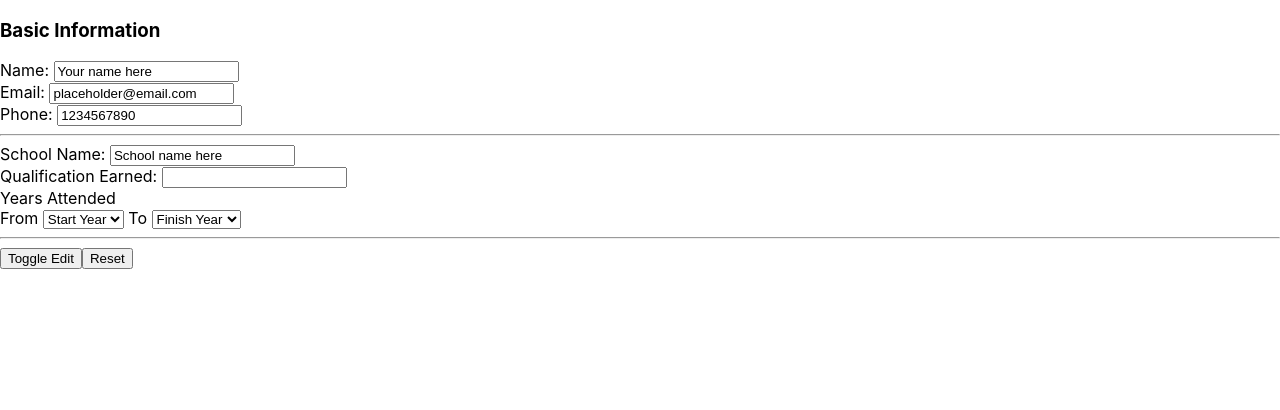
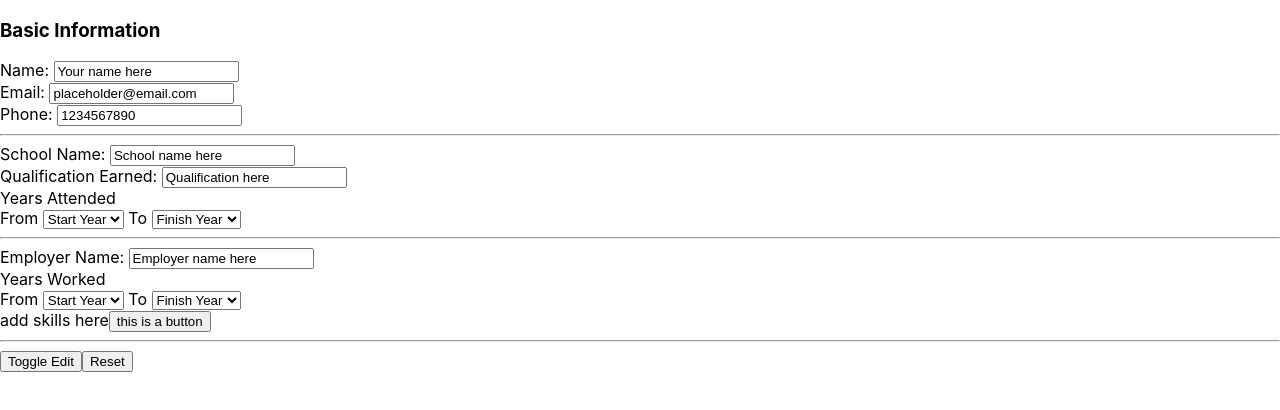
Before and after one commit to j-nas/cv-project, a React (Create React App) app: page / in a window 1280 px wide. Shown: the top 410 px of the page. Built offline with nearby package versions, Linux system fonts and the light colour scheme.

Commit message:
basic functionality complete

```diff
--- a/src/App.js
+++ b/src/App.js
@@ -5,6 +5,7 @@ import ToggleEditButton from './components/ToggleEditButton'
 import ResetButton from './components/ResetButton'
 import PrintButton from './components/PrintButton'
 import Education from './components/Education'
+import Experience from './components/Experience'
 class App extends Component {
   constructor() {
     super()
@@ -47,7 +48,7 @@ class App extends Component {
       employerName: "Employer name here",
       yearWorkStart: "",
       yearWorkComplete: "",
-      relevantSkills: ["relavant skill here"],
+      relevantSkills: [],
     })
   }
   toggleEdit(){
@@ -55,7 +56,12 @@ class App extends Component {
       editMode: !this.state.editMode
     })
   }
+  newSkill(e){
+    this.setState({
+      ...this.state.relevantSkills.push(e.target.value)
 
+    })
+  }
   render(){
     const inputMode =
       <div>
@@ -65,12 +71,15 @@ class App extends Component {
         <Education
           stateData={this.state}
           event={this.handleChange}/>
+        <Experience
+          stateData={this.state}
+          event={this.handleChange} />
       </div>
     const displayMode =
       <div>
-         <Display
+        <Display
           stateData={this.state}/>
-          <PrintButton />
+        <PrintButton />
       </div>
 
 
--- a/src/components/Display.js
+++ b/src/components/Display.js
@@ -1,6 +1,7 @@
 import React from "react"
 import BasicInformationDisplay from "./basic/BasicInformationDisplay"
 import EducationDisplay from "./edu/EducationDisplay"
+import ExperienceDisplay from "./workexp/ExperienceDisplay"
 class Display extends React.Component{
   render(){
 
@@ -18,6 +19,11 @@ class Display extends React.Component{
           qualification={this.props.stateData.qualification}
           yearSchoolStart={this.props.stateData.yearSchoolStart}
           yearSchoolComplete={this.props.stateData.yearSchoolComplete} />
+        <ExperienceDisplay
+          employerName={this.props.stateData.employerName}
+          relevantSkills={this.props.stateData.relevantSkills}
+          yearWorkStart={this.props.stateData.yearWorkStart}
+          yearWorkComplete={this.props.stateData.yearWorkComplete} />
       </div>
     )
   }
--- a/src/components/edu/QualificationInput.js
+++ b/src/components/edu/QualificationInput.js
@@ -10,7 +10,7 @@ class QualificationInput extends React.Component{
             type="text"
             data-field="qualification"
             onChange={this.props.event}
-            value={this.props.schoolName}/>
+            value={this.props.qualification}/>
         </form>
       </div>
     )
--- a/src/components/experience.js
+++ b/src/components/experience.js
@@ -0,0 +1,24 @@
+import React from 'react'
+import EmployerNameInput from "./workexp/EmployerNameInput"
+import YearsWorkedInput from "./workexp/YearsWorkedInput"
+import RelevantSkillsInput from "./workexp/RelevantSkillsInput"
+class Experience extends React.Component {
+
+  render() {
+    return(
+      <div>
+        <EmployerNameInput
+          employerName={this.props.stateData.employerName}
+          event={this.props.event}/>
+
+        <YearsWorkedInput
+          yearWorkStart={this.props.stateData.yearWorkStart}
+          yearWorkComplete={this.props.stateData.yearWorkComplete}
+          event={this.props.event}/>
+        <RelevantSkillsInput />
+        <hr/>
+      </div>
+    )
+  }
+}
+export default Experience
--- /dev/null
+++ b/src/components/workexp/EmployerNameInput.js
@@ -0,0 +1,19 @@
+import React from "react"
+
+class EmployerNameInput extends React.Component{
+  render(){
+    return(
+      <div>
+        <form action="#">
+          <label >Employer Name: </label>
+          <input
+            type="text"
+            data-field="employerName"
+            onChange={this.props.event}
+            value={this.props.employerName}/>
+        </form>
+      </div>
+    )
+  }
+}
+export default EmployerNameInput
--- /dev/null
+++ b/src/components/workexp/ExperienceDisplay.js
@@ -0,0 +1,19 @@
+import React from 'react'
+
+class ExperienceDisplay extends React.Component {
+
+  render() {
+    return(
+      <div>
+        <h4>Employment</h4>
+        <h3>{this.props.employerName}</h3>
+        <p>
+          {this.props.yearWorkStart} to {this.props.yearWorkComplete} <br/>
+          {this.props.relevantSkills} <br/>
+        </p>
+        <hr/>
+      </div>
+    )
+  }
+}
+export default ExperienceDisplay
--- a/src/components/workexp/RelevantSkillsInput.js
+++ b/src/components/workexp/RelevantSkillsInput.js
@@ -0,0 +1,13 @@
+import React from 'react'
+
+class RelevantSkillsInput extends React.Component {
+  render() {
+
+    return(
+      <div>
+        add skills here<button>this is a button</button>
+      </div>
+    )
+  }
+}
+export default RelevantSkillsInput
--- a/src/components/workexp/YearsWorkedInput.js
+++ b/src/components/workexp/YearsWorkedInput.js
@@ -0,0 +1,36 @@
+import React from "react";
+
+class YearsWorkedInput extends React.Component {
+  render() {
+    let currentYear = new Date().getFullYear();
+
+    const years = Array(100)
+      .fill()
+      .map(() => currentYear--);
+    const yearList = years.map((year) => (
+      <option value={year} key={year}>
+        {year}
+      </option>
+    ));
+
+    return (
+      <div>
+        <span> Years Worked</span>
+        <form action="#">
+          <label>From </label>
+          <select onChange={this.props.event} data-field="yearWorkStart">
+            <option value="">Start Year</option>
+            {yearList}
+          </select>
+          <label> To </label>
+          <select onChange={this.props.event} data-field="yearWorkComplete">
+            <option value="">Finish Year</option>
+            {yearList}
+          </select>
+        </form>
+      </div>
+    );
+  }
+}
+
+export default YearsWorkedInput;
```
Also changed, not shown: src/components/workexp/EmployerInput.js (deleted).
